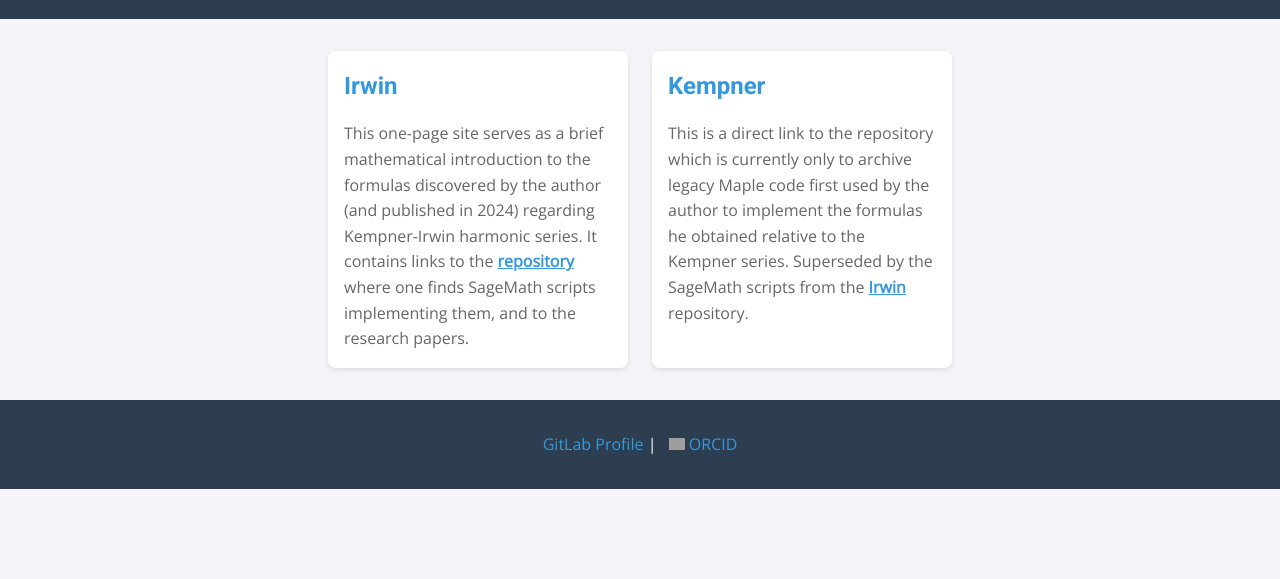
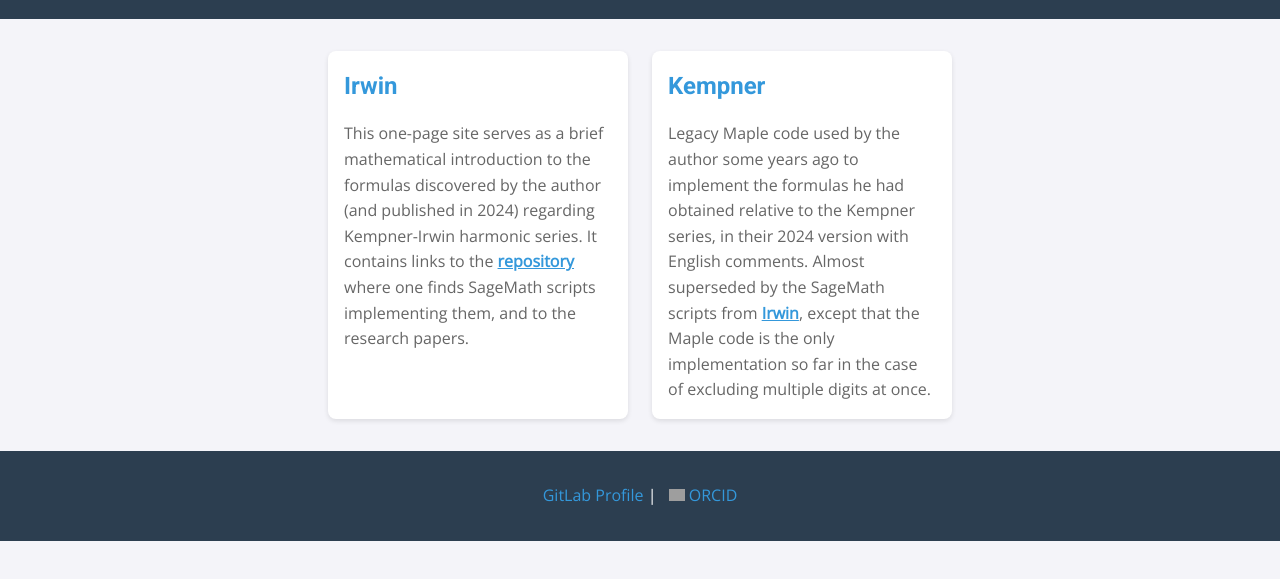
Before and after one commit to burnol-math/burnol-math.github.io, a plain HTML site: page public/index.html in a window 1280 px wide. Shown: the part 109-688 px from the top of the page. Drawn offline with nearby package versions, Linux system fonts and the light colour scheme; grey boxes are pictures that could not be loaded.

Commit message:
Fix broken link and update the Kempner site description

```diff
--- a/public/index.html
+++ b/public/index.html
@@ -147,14 +147,15 @@
     </div>
     <!-- Add more project cards as needed -->
     <div class="project-card">
-      <a href="https://gitlab.come/burnolmath/kempner">
+      <a href="https://gitlab.com/burnolmath/kempner">
         <h2>Kempner</h2>
       </a>
-        <p>This is a direct link to the repository which is currently only to
-        archive legacy Maple code first used by the author to implement the
-        formulas he obtained relative to the Kempner series.  Superseded by
-        the SageMath scripts from
-        the <a href="/irwin">Irwin</a> repository.</p>
+        <p>Legacy Maple code used by the author some years ago to implement
+        the formulas he had obtained relative to the Kempner series, in their
+        2024 version with English comments.  Almost superseded by the SageMath
+        scripts from <a href="/irwin">Irwin</a>, except that the Maple code is
+        the only implementation so far in the case of excluding multiple
+        digits at once.</p>
     </div>
   </div>
   <footer>
```
